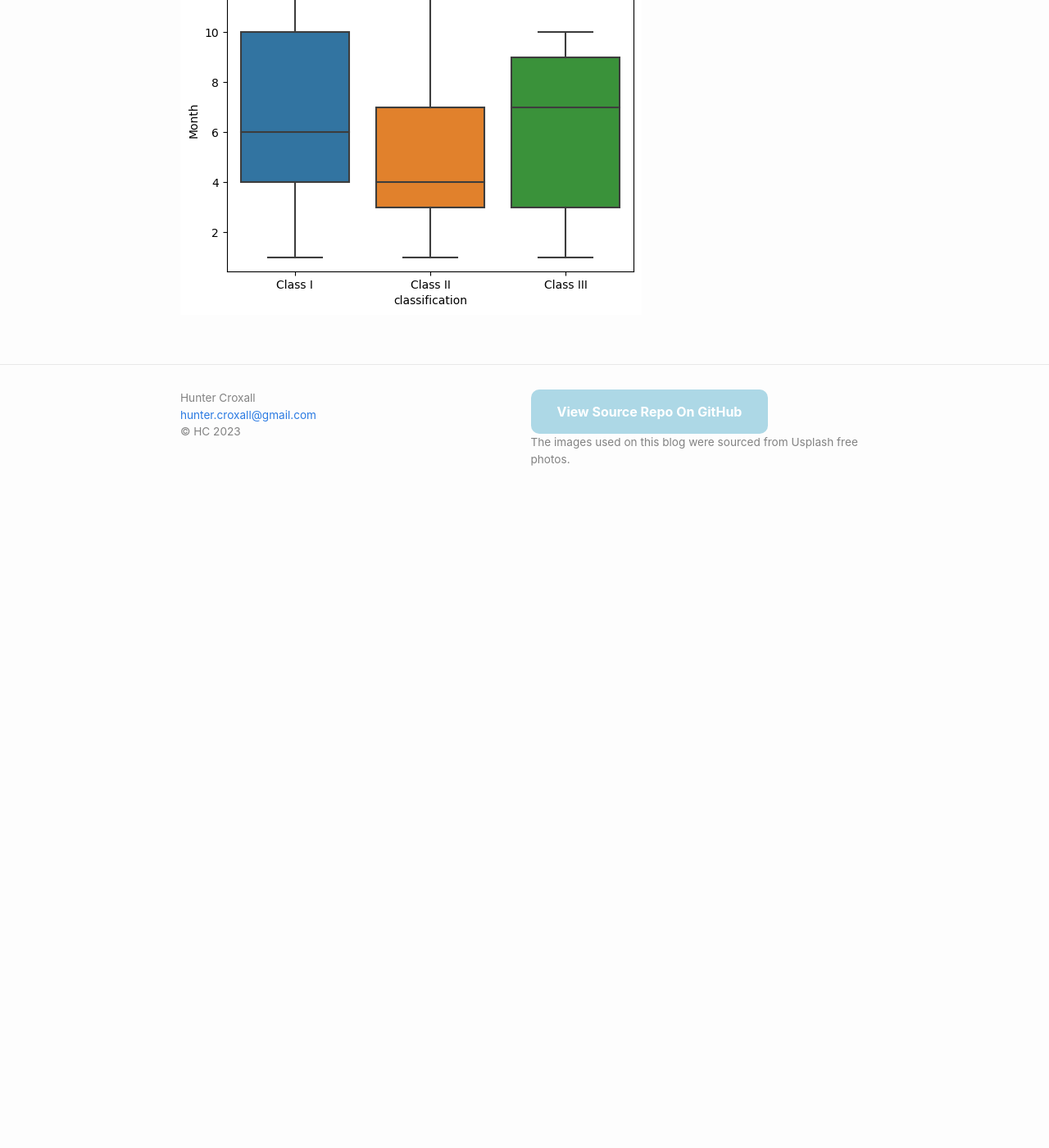
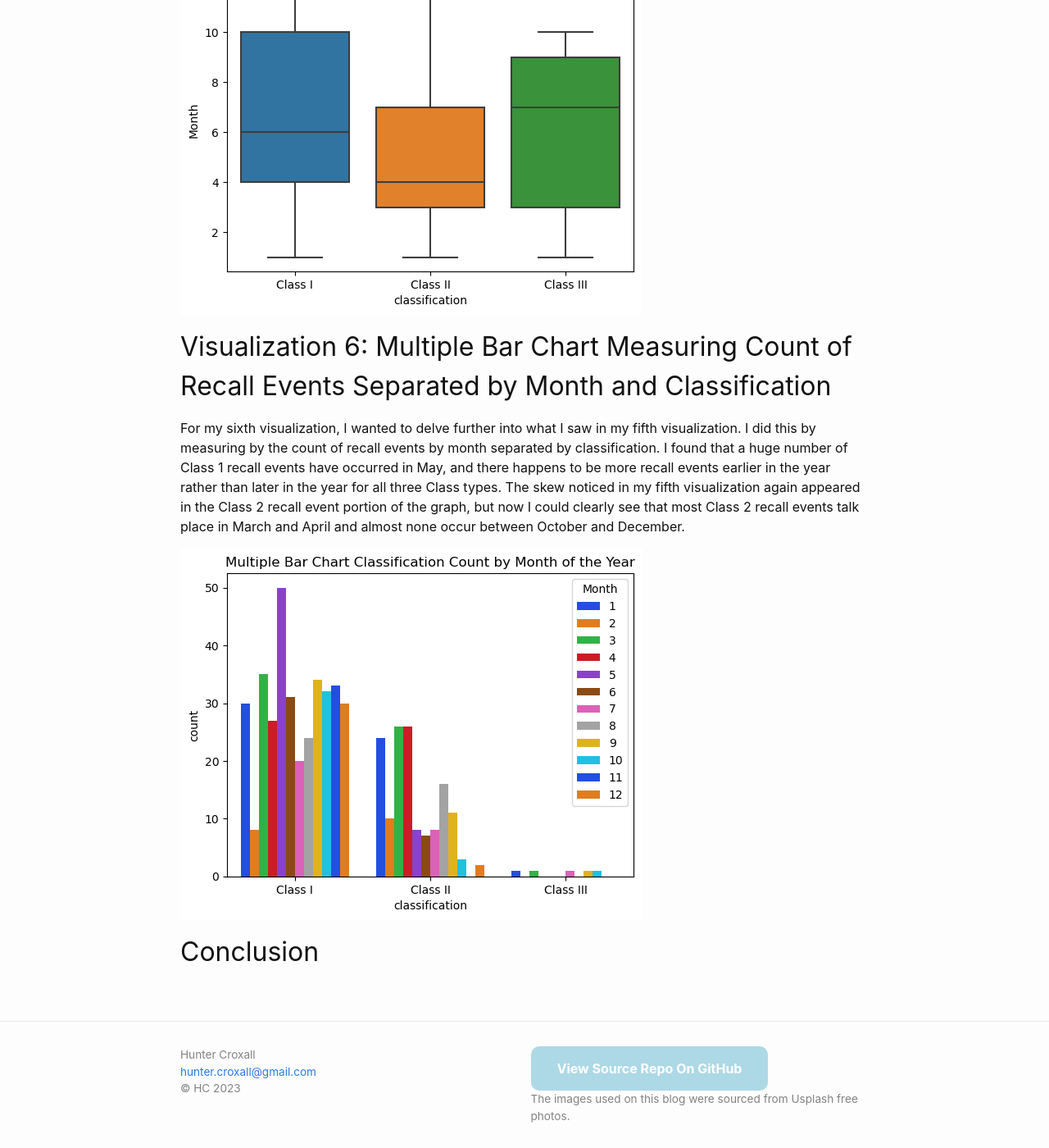
Before and after one commit to huntercroxall/huntercroxall.github.io, a Jekyll site: the page built from _posts/2023-12-12-data-analysis-stat386.md, in a window 1280 px wide and 1400 px high, scrolled down 4119 px. Shown: the whole window at 82% size. Built offline with Jekyll 4.4.1, drawn with Linux system fonts in a browser that asks for light colours; comment, search, counter and statistics services are not loaded; before the commit the page ends 4749 px from its top, so only the background shows below that.

Commit message:
Finished Vis 6 2023-12-12-data-analysis-stat386.md

```diff
--- a/_posts/2023-12-12-data-analysis-stat386.md
+++ b/_posts/2023-12-12-data-analysis-stat386.md
@@ -37,4 +37,13 @@ For my fourth visualization, I wanted to see how long a recall event is. I creat
 ## Visualization 5: Boxplots Measuring Distribution of Month of Recall Report and Separated into Three Plots Based on Classification
 For my fifth visualization, I wanted to examine two things. First, I wanted to see if the number of recall reports changes at different times of a given year. I also wanted to see if certain types of recalls were more likely to occur at different times of the year. By creating this graph, I was able to see some intriguing trends. No Class 3 classification recalls have occurred in November or December since 2012. I also noticed that Class 1 recalls occur fairly evenly over the duration of the year, but Class 2 recalls occur more often in the beginning year. I have no idea why this skew exists in the data since I feel that recalls occur regardless of season, but this data seems to provide evidence to the contrary.
 
-![Look at this wonderful graph!](/assets/images/boxplot_month.png "Scatterplot by Date")
+![Look at this wonderful graph!](/assets/images/boxplot_month.png "Boxplot by Class")
+
+
+## Visualization 6: Multiple Bar Chart Measuring Count of Recall Events Separated by Month and Classification
+For my sixth visualization, I wanted to delve further into what I saw in my fifth visualization. I did this by measuring by the count of recall events by month separated by classification. I found that a huge number of Class 1 recall events have occurred in May, and there happens to be more recall events earlier in the year rather than later in the year for all three Class types. The skew noticed in my fifth visualization again appeared in the Class 2 recall event portion of the graph, but now I could clearly see that most Class 2 recall events talk place in March and April and almost none occur between October and December.
+
+![Look at this wonderful graph!](/assets/images/multiple_bar_chart_month.png "Multi-Bar by Class and Month")
+
+
+## Conclusion
```
